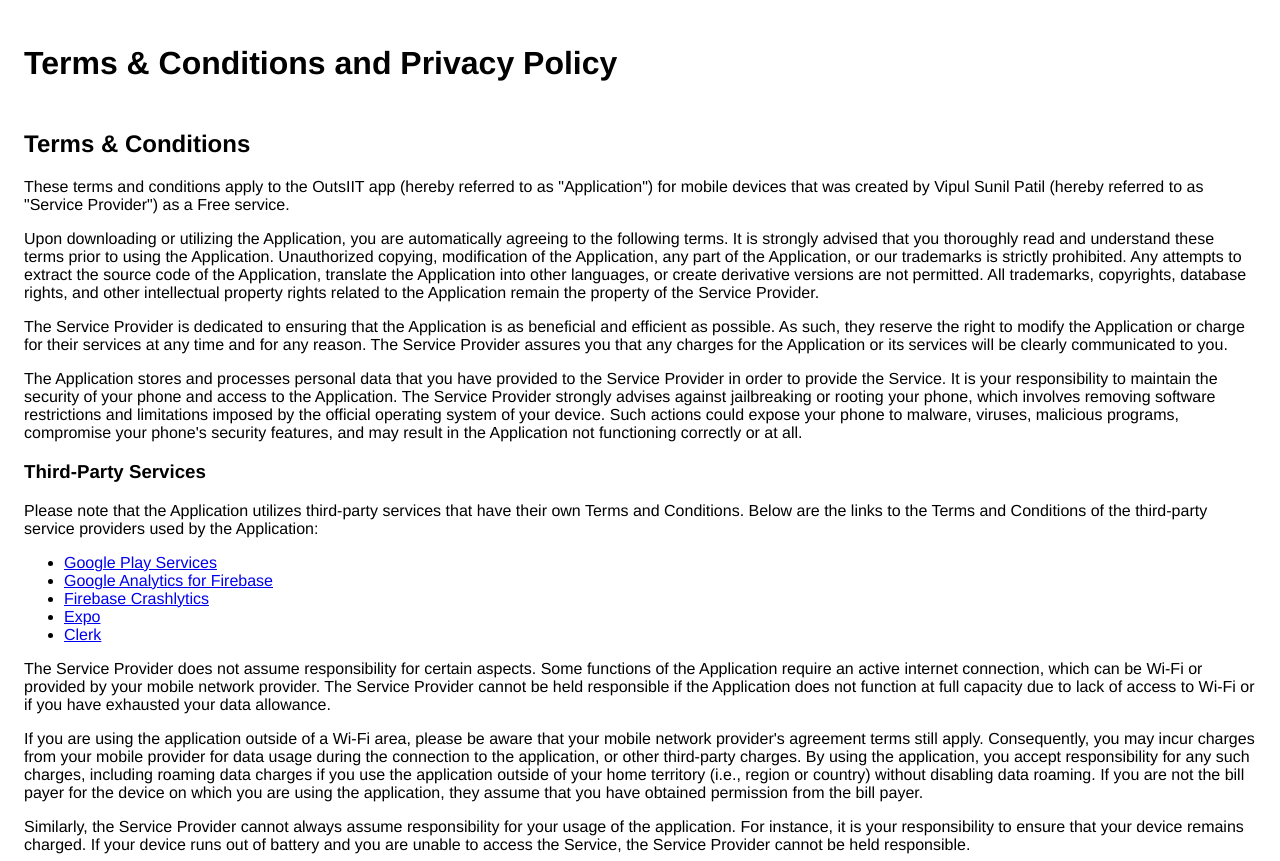
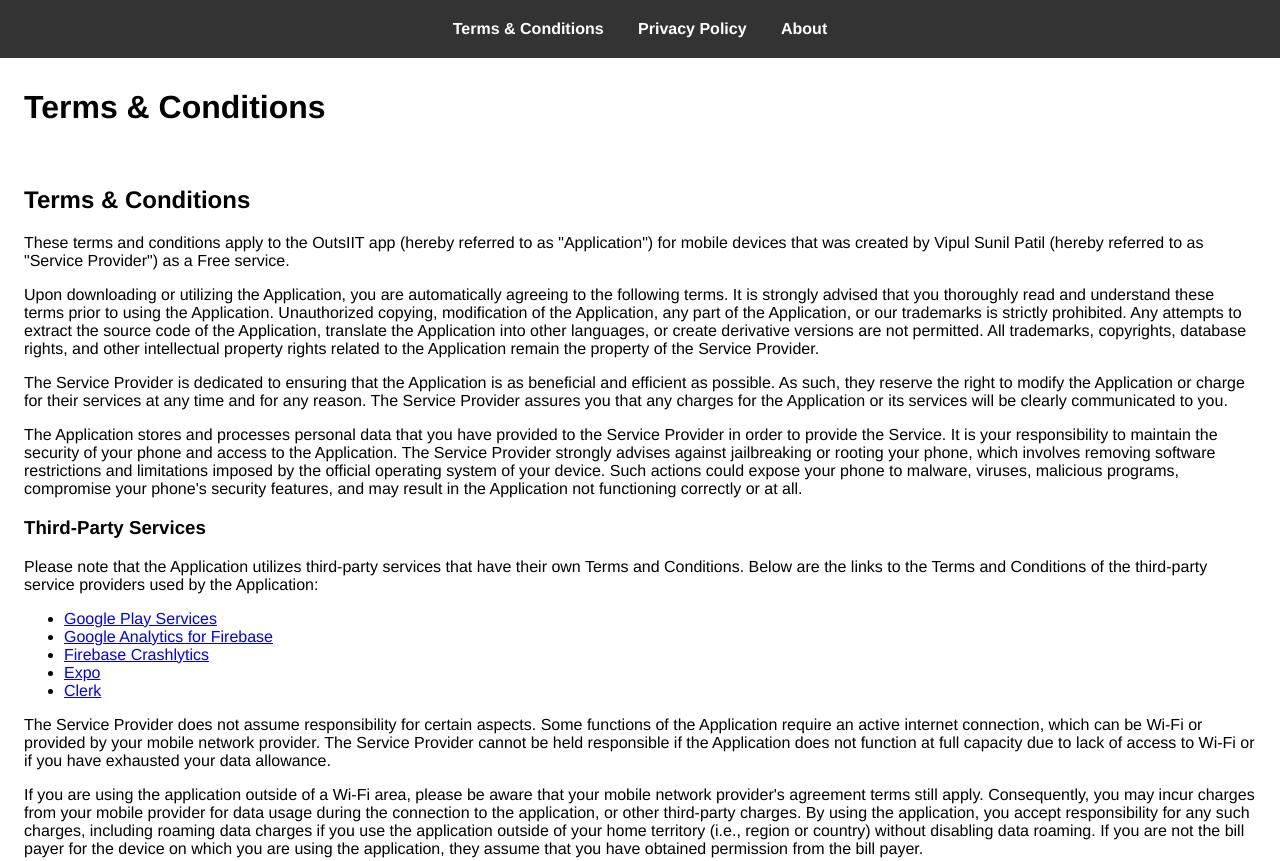
Before and after one commit to vipulSP2108/OutsIIT-, a plain HTML site: page index.html in a window 1280 px wide. Shown: the top 861 px of the page. Drawn offline with Linux system fonts and the light colour scheme.

Commit message:
Update index.html

```diff
--- a/index.html
+++ b/index.html
@@ -3,16 +3,57 @@
 <head>
   <meta charset='utf-8'>
   <meta name='viewport' content='width=device-width'>
-  <title>Terms & Conditions and Privacy Policy</title>
+  <title>OutsIIT</title>
   <style>
-    body { font-family: 'Helvetica Neue', Helvetica, Arial, sans-serif; padding: 1em; }
+    body {
+      font-family: 'Helvetica Neue', Helvetica, Arial, sans-serif;
+      padding: 1em;
+      padding-top: 60px; /* Added padding to avoid overlap with the fixed navbar */
+    }
     strong { font-size: 1.2em; }
     h2 { margin-top: 2em; }
+
+    /* Navbar Styles */
+    nav {
+      position: fixed; /* Fix the navbar at the top */
+      top: 0;
+      left: 0;
+      width: 100%;
+      background-color: #333;
+      padding: 20px 0;
+      z-index: 1000; /* Ensure it stays on top */
+      text-align: center;
+    }
+    nav a {
+      color: white;
+      margin: 0 15px;
+      text-decoration: none;
+      font-weight: bold;
+    }
+    nav a:hover {
+      text-decoration: underline;
+    }
+
+    /* Add margin to the sections to avoid overlapping content with the navbar */
+    section {
+      margin-top: 60px; /* Ensure content starts below the fixed navbar */
+    }
   </style>
 </head>
 <body>
 
-  <h1>Terms & Conditions and Privacy Policy</h1>
+
+  <!-- Navigation Bar -->
+  <nav>
+    <a href="#terms-conditions">Terms & Conditions</a>
+    <a href="#privacy-policy">Privacy Policy</a>
+    <a href="#about">About</a>
+  </nav>
+
+
+
+  <!-- Terms & Conditions Section -->
+  <h1>Terms & Conditions</h1>
 
   <section id="terms-conditions">
     <h2>Terms & Conditions</h2>
@@ -40,6 +81,9 @@
     <p>The Service Provider may periodically update their Terms and Conditions. Therefore, you are advised to review this page regularly for any changes. The Service Provider will notify you of any changes by posting the new Terms and Conditions on this page.</p>
     <p>These terms and conditions are effective as of 2025-01-20.</p>
   </section>
+
+  <!-- Privacy Policy Section -->
+  <h1>Privacy Policy</h1>
 
   <section id="privacy-policy">
     <h2>Privacy Policy</h2>
@@ -86,10 +130,20 @@
     <p>By using the Application, you are consenting to the processing of your information as set forth in this Privacy Policy now and as amended by us.</p>
   </section>
 
+
+  <!-- About Section -->
+  <h1>About</h1>
+
+  <section id="about">
+    <h2>About</h2>
+    <p>This section will provide some background about the OutsIIT app...</p>
+  </section>
+
   <h3>Contact Us</h3>
   <p>If you have any questions or suggestions about the Terms and Conditions or Privacy Policy, please contact the Service Provider at <a href="mailto:vipul.patil@iitgn.ac.in">vipul.patil@iitgn.ac.in</a>.</p>
 
   <hr>
   <p>This Terms and Conditions & Privacy Policy page was generated by <a href="https://app-privacy-policy-generator.nisrulz.com/" target="_blank" rel="noopener noreferrer">App Privacy Policy Generator</a></p>
+
 </body>
 </html>
```
